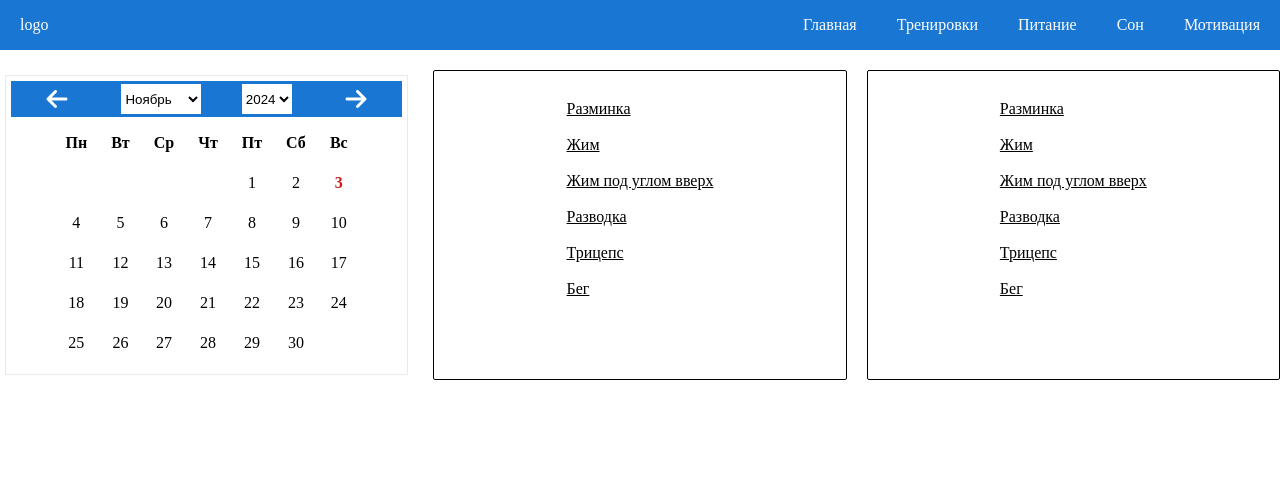
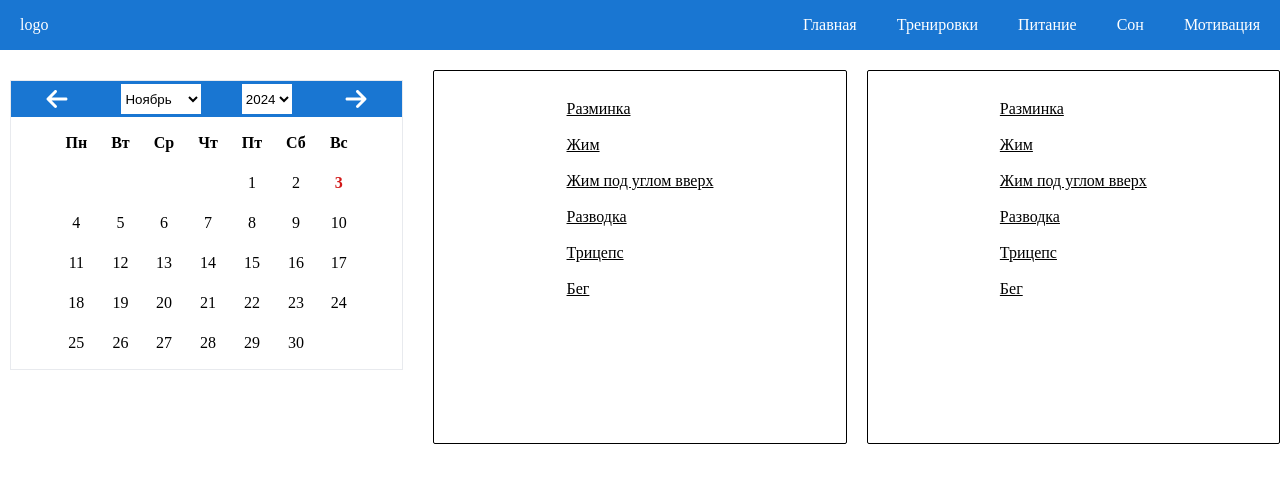
Before and after one commit to Monotekkk/fitnesstrk, a React (Create React App) app: page / in a window 1280 px wide. Shown: the top 482 px of the page. Built offline with nearby package versions, Linux system fonts and the light colour scheme.

Commit message:
fix padding

```diff
--- a/src/components/List/list.module.css
+++ b/src/components/List/list.module.css
@@ -1,6 +1,7 @@
 .block {
     margin: 0 auto;
     box-sizing: border-box;
+    height: 332px;
 }
 .list {
     list-style-type: none;
--- a/src/components/calendar/calendar.module.css
+++ b/src/components/calendar/calendar.module.css
@@ -1,7 +1,6 @@
 .calendar {
-  margin: 5px;
+  margin: 10px;
   border: solid 1px rgb(232, 234, 238);
-  padding: 5px;
   display: flex;
   flex-direction: column;
   height: fit-content;
```
